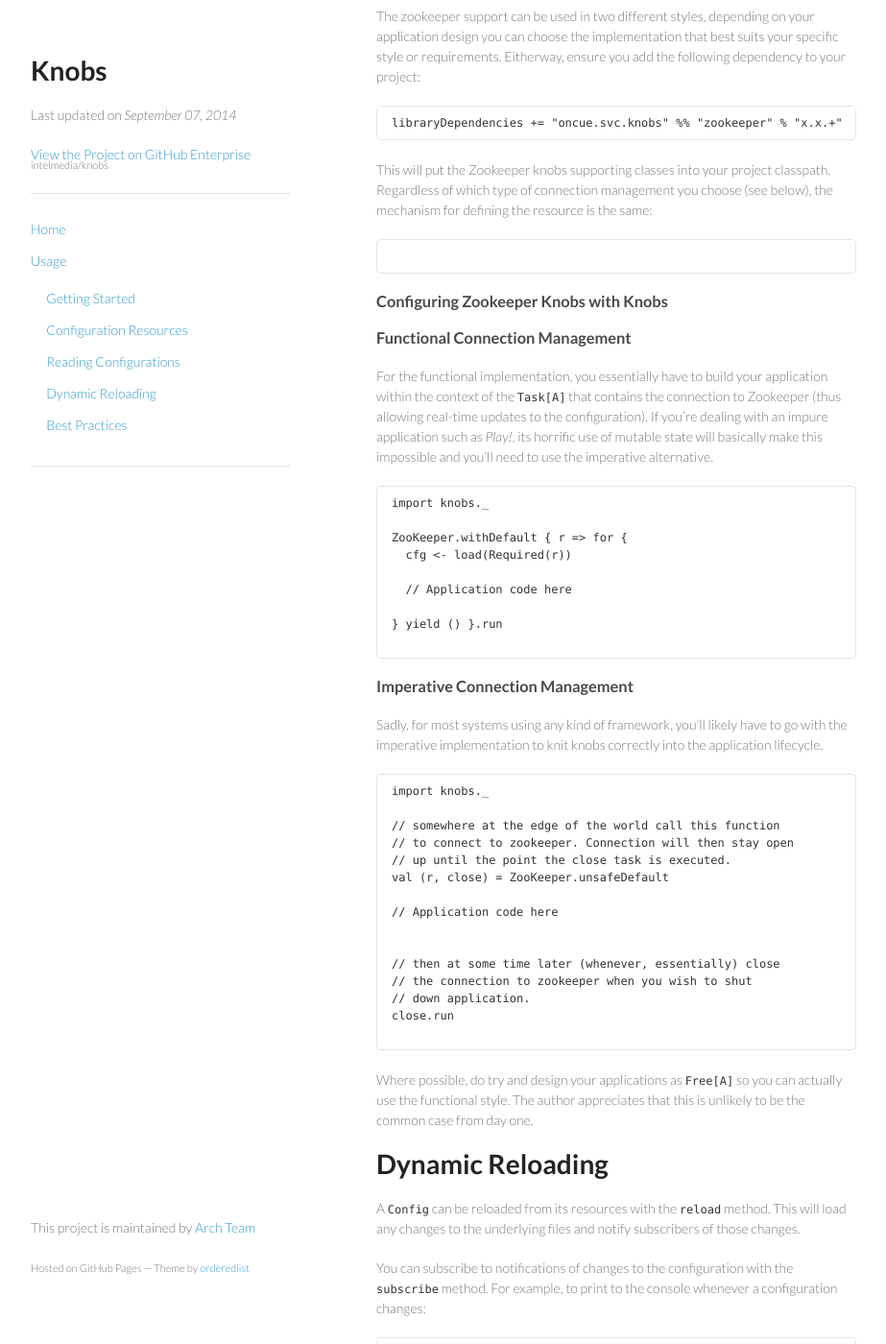
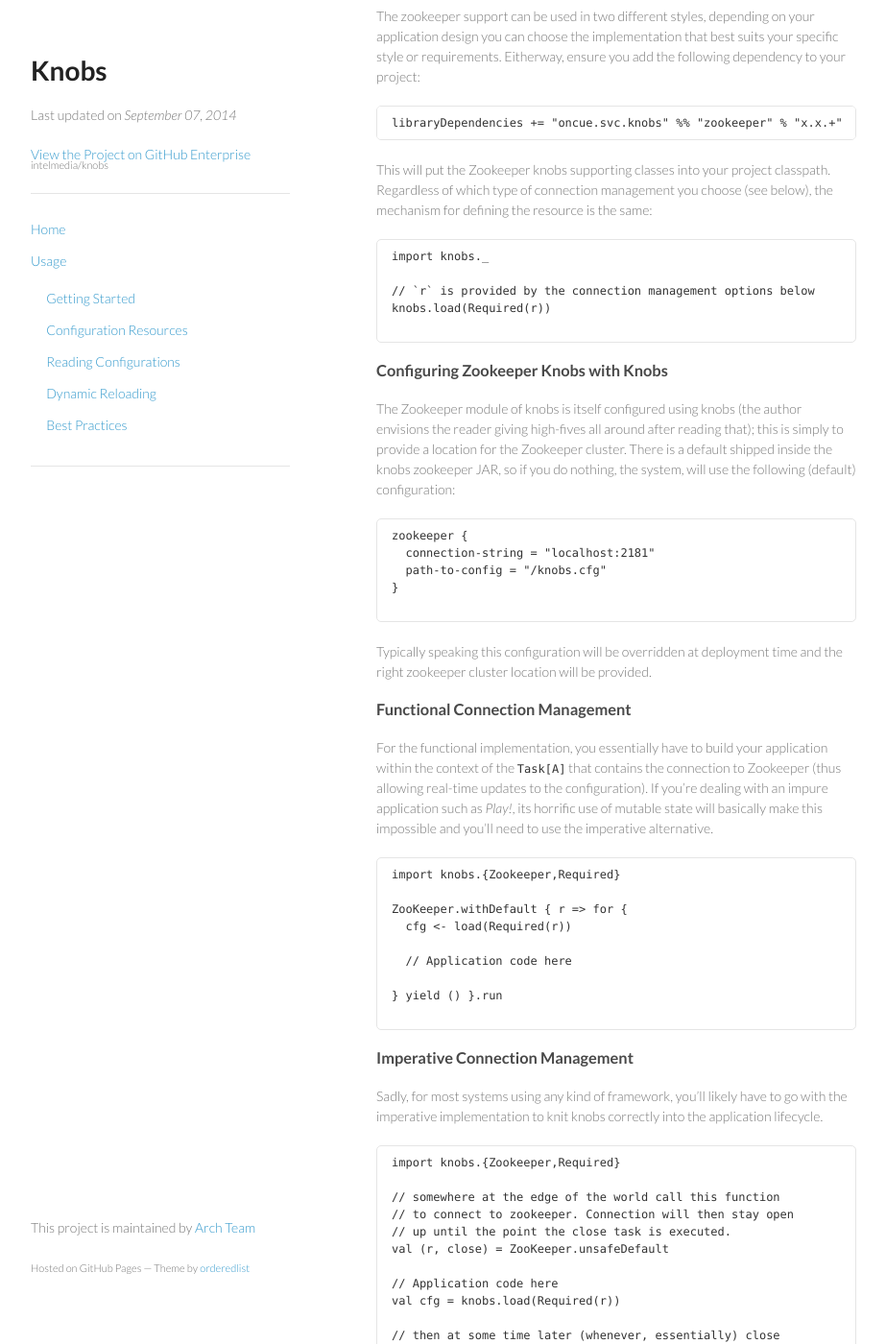
Before and after one commit to Verizon/knobs, a Jekyll site: the page built from usage/index.md, in a window 1280 px wide and 1400 px high, scrolled down 2219 px. Shown: the whole window at 96% size, without its empty margins (178-1101 px from the left). Built offline with Jekyll 4.4.1, drawn with Linux system fonts in a browser that asks for light colours; Markdown is read by kramdown in place of the engine named in the settings; some of the changed text lies outside the part shown.

Commit message:
more updates to the usage docs

````diff
--- a/usage/index.md
+++ b/usage/index.md
@@ -103,19 +103,33 @@ libraryDependencies += "oncue.svc.knobs" %% "zookeeper" % "x.x.+"
 This will put the Zookeeper knobs supporting classes into your project classpath. Regardless of which type of connection management you choose (see below), the mechanism for defining the resource is the same:
 
 ```
+import knobs._
+
+// `r` is provided by the connection management options below
+knobs.load(Required(r))
 
 ```
 
 ### Configuring Zookeeper Knobs with Knobs
 
+The Zookeeper module of knobs is itself configured using knobs (the author envisions the reader giving high-fives all around after reading that); this is simply to provide a location for the Zookeeper cluster. There is a default shipped inside the knobs zookeeper JAR, so if you do nothing, the system, will use the following (default) configuration:
 
+```
+zookeeper {
+  connection-string = "localhost:2181"
+  path-to-config = "/knobs.cfg"
+}
+
+```
+
+Typically speaking this configuration will be overridden at deployment time and the right zookeeper cluster location will be provided.
 
 ### Functional Connection Management
 
 For the functional implementation, you essentially have to build your application within the context of the `Task[A]` that contains the connection to Zookeeper (thus allowing real-time updates to the configuration). If you're dealing with an impure application such as *Play!*, its horrific use of mutable state will basically make this impossible and you'll need to use the imperative alternative.
 
 ```
-import knobs._
+import knobs.{Zookeeper,Required}
 
 ZooKeeper.withDefault { r => for {
   cfg <- load(Required(r))
@@ -132,7 +146,7 @@ ZooKeeper.withDefault { r => for {
 Sadly, for most systems using any kind of framework, you'll likely have to go with the imperative implementation to knit knobs correctly into the application lifecycle.
 
 ```
-import knobs._
+import knobs.{Zookeeper,Required}
 
 // somewhere at the edge of the world call this function
 // to connect to zookeeper. Connection will then stay open
@@ -140,7 +154,7 @@ import knobs._
 val (r, close) = ZooKeeper.unsafeDefault
 
 // Application code here
-
+val cfg = knobs.load(Required(r))
 
 // then at some time later (whenever, essentially) close
 // the connection to zookeeper when you wish to shut
````
